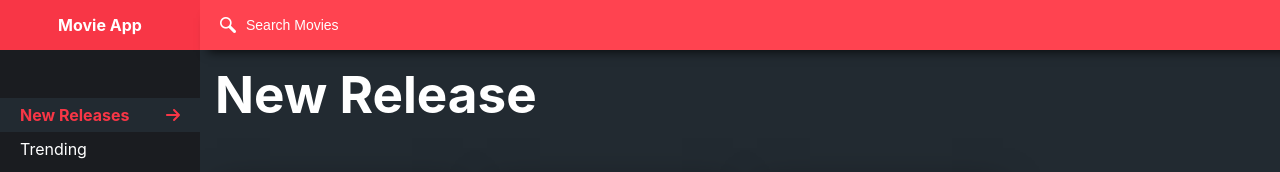
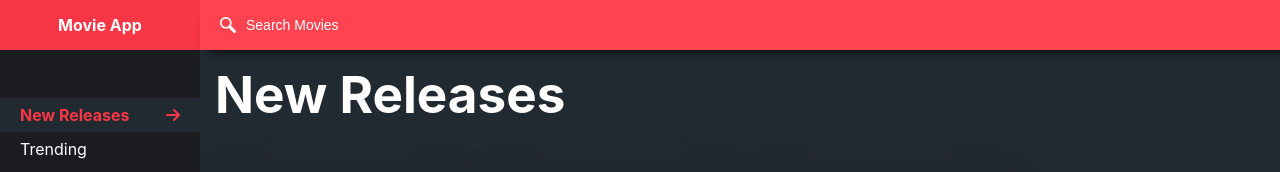
Before and after one commit to finzero/movie-db, a React (Vite) app: page / in a window 1280 px wide. Shown: the top 172 px of the page. Built offline with nearby package versions, Linux system fonts and the light colour scheme.

Commit message:
Create Active Menu Selector

```diff
--- a/src/App.tsx
+++ b/src/App.tsx
@@ -1,14 +1,17 @@
 import Layout from './components/Layout/Layout';
 import MovieLayout from './components/Layout/MovieLayout';
 import img from './assets/avenger.png';
-import { CSSProperties } from 'react';
 import style from './App.module.css';
+import { useSelector } from 'react-redux';
+import { activeMenuSelector } from './features/menuSlice';
 
 function App() {
+  const activeMenu = useSelector(activeMenuSelector);
+
   return (
     <Layout>
       <MovieLayout>
-        <h1>New Release</h1>
+        <h1>{activeMenu?.label}</h1>
         <div className={style.movieList}>
           {[1, 2, 3, 4, 5, 6, 7, 8, 9, 10].map((i) => (
             <div key={i} className={style.movieItem}>
--- a/src/features/menuSlice.tsx
+++ b/src/features/menuSlice.tsx
@@ -1,6 +1,9 @@
 import { createSlice } from '@reduxjs/toolkit';
+import { createSelector } from '@reduxjs/toolkit';
+import { RootState } from '../store/store';
+import { IMenuItem } from '../components/MenuItem/MenuItem';
 
-const initialState = [
+const initialState: IMenuItem[] = [
   { id: 1, label: 'New Releases', link: '', isActive: true },
   { id: 2, label: 'Trending', link: '', isActive: false },
   { id: 3, label: 'Comming Soon', link: '', isActive: false },
@@ -21,6 +24,11 @@ const menuSlice = createSlice({
   },
 });
 
+export const activeMenuSelector = createSelector(
+  (state: RootState) => state.menu,
+  (menu) => menu.find((m: IMenuItem) => m.isActive)
+);
+
 export const { setActiveMenu } = menuSlice.actions;
 
 export default menuSlice.reducer;
```
